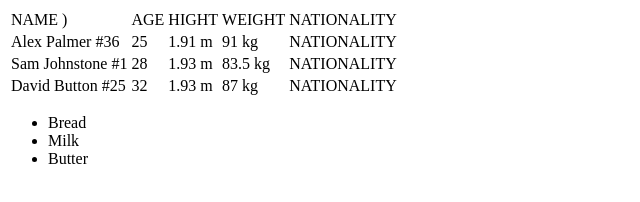
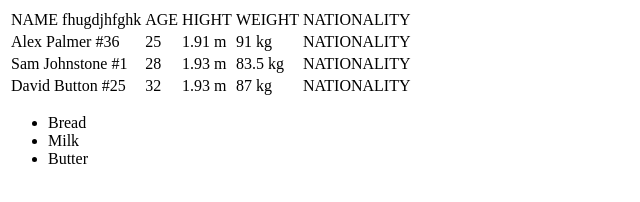
Before and after one commit to wotaque/Sports-Team, a plain HTML site: page about.html in a window 1280 px wide. Shown: the whole page, without its empty margins (0-640 px from the left). Drawn offline with Linux system fonts and the light colour scheme.

Commit message:
hgdjhfghfg

```diff
--- a/about.html
+++ b/about.html
@@ -7,7 +7,7 @@
     <body>
         <table>
             <tr>
-                <td>NAME )</td>
+                <td>NAME fhugdjhfghk</td>
                 <td>AGE</td>
                 <td>HIGHT</td>
                 <td>WEIGHT</td>
```
